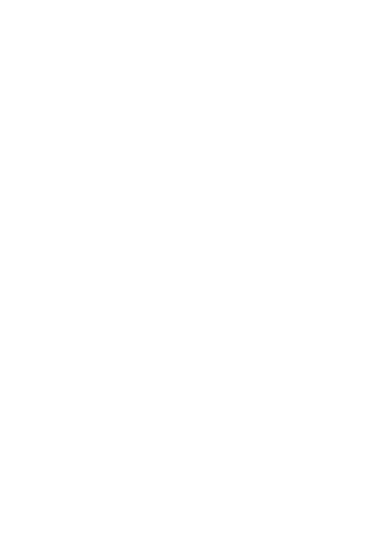
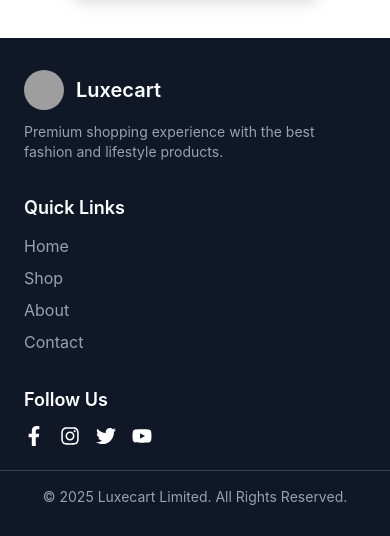
Before and after one commit to manishs72660-collab/g-cart, a React (Vite) app: page / in a window 390 px wide. Shown: the part 8606-9142 px from the top of the page. Before the commit the page ends 8604 px from the top, so only its background shows below. Built offline with nearby package versions, Linux system fonts and the light colour scheme; no server answers; grey boxes are pictures that could not be loaded.

Commit message:
add footer and fixx route

```diff
--- a/package.json
+++ b/package.json
@@ -15,6 +15,7 @@
     "lucide-react": "^0.575.0",
     "react": "^19.2.0",
     "react-dom": "^19.2.0",
+    "react-icons": "^5.6.0",
     "react-router": "^7.13.0",
     "tailwindcss": "^4.2.0"
   },
--- a/src/App.jsx
+++ b/src/App.jsx
@@ -7,18 +7,24 @@
 import Productdetail from './component/Products';
 import { BrowserRouter,Route,Routes} from "react-router";
 import Searchpage from './component/Searchpage';
+import Secondaryhome from './component/Secondaryhome';
+import Footerpage from './component/Footerpage';
 function App() {
   return (
     <>
    <BrowserRouter>
     <Routes>
+      <Route element={<Footerpage/>}>
       <Route path='/' element={<Home/>}></Route>
+      <Route element={<Secondaryhome></Secondaryhome>}>
       <Route path='/phonepage' element={<Phonepage/>}></Route>
       <Route path='/grocery' element={<Grocery/>}></Route>
       <Route path='/fashion' element={<Fashion/>}></Route>
       <Route path='/furniture' element={<Furniture/>}></Route>
       <Route path="/products/detail/:id" element={<Productdetail/>}></Route>
       <Route path="/search/product" element={<Searchpage/>}></Route>
+      </Route>
+      </Route>
     </Routes>
    </BrowserRouter>
    {/* <Furniture/> */}
--- a/src/component/Fashion.jsx
+++ b/src/component/Fashion.jsx
@@ -6,7 +6,6 @@
 function Fashion(){
     return(
         <>
-        <Navbar/>
         <Shirt/>
         <Shoes/>
         <Watch/>
--- a/src/component/Footer.jsx
+++ b/src/component/Footer.jsx
@@ -1,14 +1,68 @@
 import React from "react";
+import { FaFacebookF, FaInstagram, FaTwitter, FaYoutube } from "react-icons/fa";
 
-function Footer(){
-    return(
-        <>
-        <div className="flex">
-            <div>
-                <img src="https://i.pinimg.com/736x/f0/7d/3c/f07d3cd69f0e5b3c55733337f8168833.jpg" alt="" className="h-10 w-10" />
-                <p>© 2025 Swiggy Limited</p>
-            </div>
+function Footer() {
+  return (
+    <footer className="bg-gray-900 text-white py-8 mt-10">
+      <div className="max-w-7xl mx-auto px-6 grid md:grid-cols-3 gap-8">
+
+        {/* Logo Section */}
+        <div>
+          <div className="flex items-center gap-3">
+            <img
+              src="https://i.pinimg.com/736x/f0/7d/3c/f07d3cd69f0e5b3c55733337f8168833.jpg"
+              alt="logo"
+              className="h-10 w-10 rounded-full"
+            />
+            <h2 className="text-xl font-semibold">Luxecart</h2>
+          </div>
+          <p className="text-sm text-gray-400 mt-3">
+            Premium shopping experience with the best fashion and lifestyle products.
+          </p>
         </div>
-        </>
-    )
+
+        {/* Links */}
+        <div>
+          <h3 className="text-lg font-semibold mb-3">Quick Links</h3>
+          <ul className="space-y-2 text-gray-400">
+            <li className="hover:text-white cursor-pointer">Home</li>
+            <li className="hover:text-white cursor-pointer">Shop</li>
+            <li className="hover:text-white cursor-pointer">About</li>
+            <li className="hover:text-white cursor-pointer">Contact</li>
+          </ul>
+        </div>
+
+        {/* Social Media */}
+        <div>
+          <h3 className="text-lg font-semibold mb-3">Follow Us</h3>
+
+          <div className="flex gap-4 text-xl">
+            <a href="#" className="hover:text-blue-500">
+              <FaFacebookF />
+            </a>
+
+            <a href="#" className="hover:text-pink-500">
+              <FaInstagram />
+            </a>
+
+            <a href="#" className="hover:text-blue-400">
+              <FaTwitter />
+            </a>
+
+            <a href="#" className="hover:text-red-500">
+              <FaYoutube />
+            </a>
+          </div>
+        </div>
+
+      </div>
+
+      {/* Bottom */}
+      <div className="border-t border-gray-700 mt-6 pt-4 text-center text-gray-400 text-sm">
+        © 2025 Luxecart Limited. All Rights Reserved.
+      </div>
+    </footer>
+  );
 }
+
+export default Footer;
--- /dev/null
+++ b/src/component/Footerpage.jsx
@@ -0,0 +1,12 @@
+import React from "react";
+import { Outlet } from "react-router";
+import Footer from "./Footer";
+function Footerpage(){
+    return(
+        <>
+        <Outlet></Outlet>
+        <Footer></Footer>
+        </>
+    )
+}
+export default Footerpage;
--- a/src/component/Furniture.jsx
+++ b/src/component/Furniture.jsx
@@ -77,7 +77,6 @@
     }
     return(
         <>
-        <Navbar/>
         <div className="flex flex-wrap container max-w-[80%] mx-auto gap-10 mt-5 justify-center">
         {furnituredata.map((furnitureitem)=><Furniturecard key={furnitureitem.id} furnitureitem={furnitureitem}></Furniturecard>)}
         </div>
--- a/src/component/Grocery.jsx
+++ b/src/component/Grocery.jsx
@@ -123,7 +123,6 @@
 
 return(
         <>
-        <Navbar/>
  <div className="container max-w-[60%] mx-auto flex justify-center gap-4 mt-10 mb-4">
   <button className={`px-8 py-3 text-lg font-semibold text-gray-800 border-2 border-gray-800 rounded-full   hover:cursor-pointer ${selected==="price"? "bg-gray-800 text-white":"bg-white"}`} onClick={()=>setselected(selected==='price'?null:'price')}>
     Sort By Pric
--- a/src/component/Home.jsx
+++ b/src/component/Home.jsx
@@ -2,14 +2,13 @@
 import Header from "./Header";
 import Products from "./product";
 import Cartpage from "./Cart";
-import ProductShimmer from "./ProductShimmer";
+import Footer from "./Footer";
 function Home(){
     return(
         <>
 <Header/>
 <Products/>
 <Cartpage/>
-{/* <ProductShimmer/> */}
         </>
     )
 }
--- a/src/component/Phone.jsx
+++ b/src/component/Phone.jsx
@@ -83,7 +83,6 @@
     }
     return(
         <>
-        <Navbar/>
          <div className="flex flex-wrap container max-w-[80%] mx-auto gap-10 mt-5 justify-center">
             {phonedata?.map((phonedata)=><Phonecard key={phonedata.id} phonedata={phonedata}></Phonecard>)}
          </div>
--- a/src/component/Products.jsx
+++ b/src/component/Products.jsx
@@ -32,7 +32,6 @@
   }
 return(
         <>
-        <Navbar/>
      <div className="max-w-6xl mx-auto mt-5 p-6 bg-white rounded-3xl shadow-2xl flex flex-col lg:flex-row gap-10">
   <div className="flex-1 bg-gray-50 p-6 rounded-2xl flex items-center justify-center">
     <img
--- a/src/component/Searchpage.jsx
+++ b/src/component/Searchpage.jsx
@@ -164,7 +164,6 @@
 }
 return(
     <>
-    <Navbar/>
     <div className="max-w-[80%] container mx-auto ">
     <input className="w-full h-7 border bg-gray-200 text-xl font-bold text-black p-7 rounded-3xl mt-5" type="text" placeholder="Search here..."
     value={name}
--- /dev/null
+++ b/src/component/Secondaryhome.jsx
@@ -0,0 +1,13 @@
+import React from "react";
+import { Outlet } from "react-router";
+import Navbar from "./nav";
+function Secondaryhome(){
+    return(
+        <>
+        <Navbar/>
+        <Outlet></Outlet>
+        </>
+    )
+}
+
+export default Secondaryhome;
```
Also changed, not shown: 1 other file (tests, documents, lock files or other folders).
